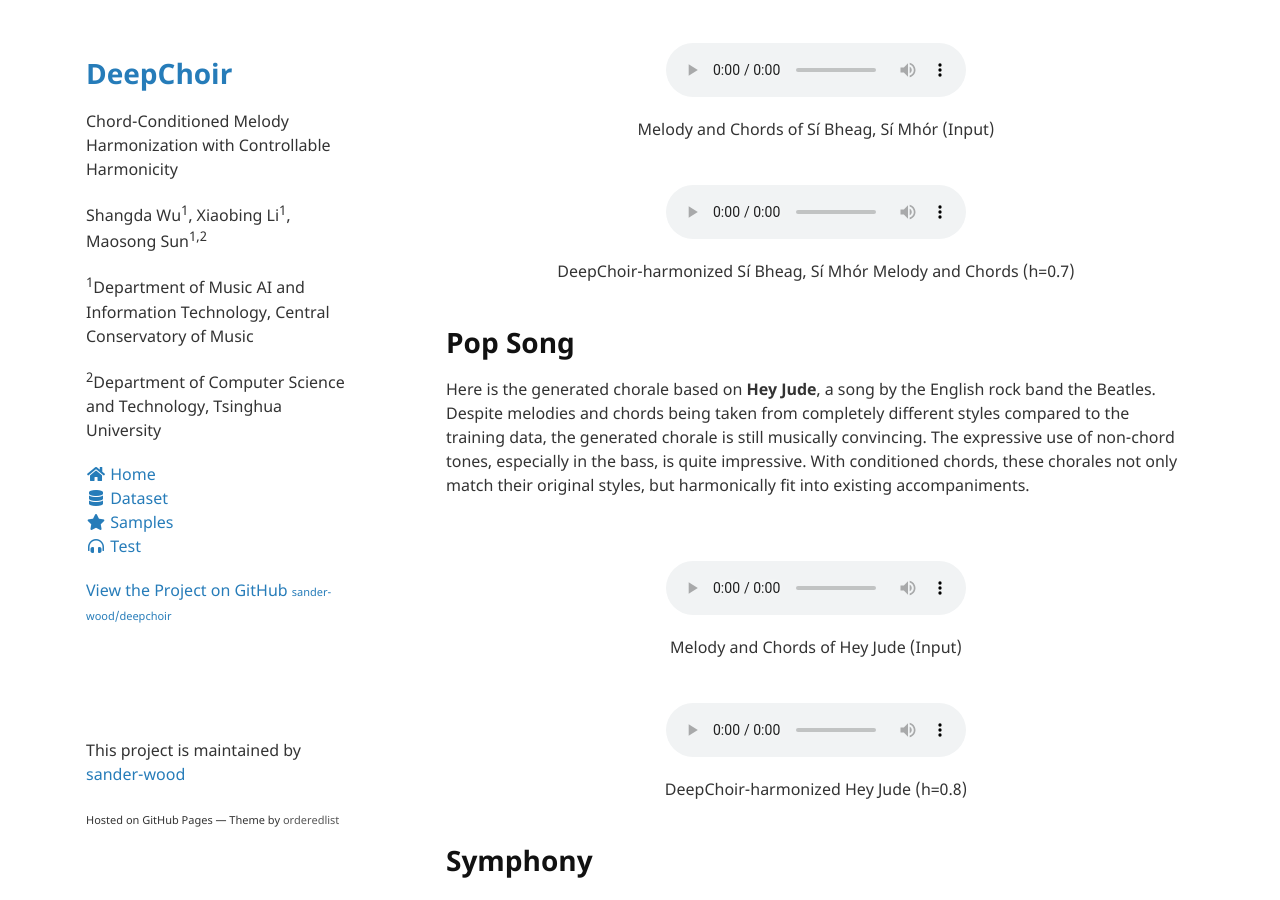
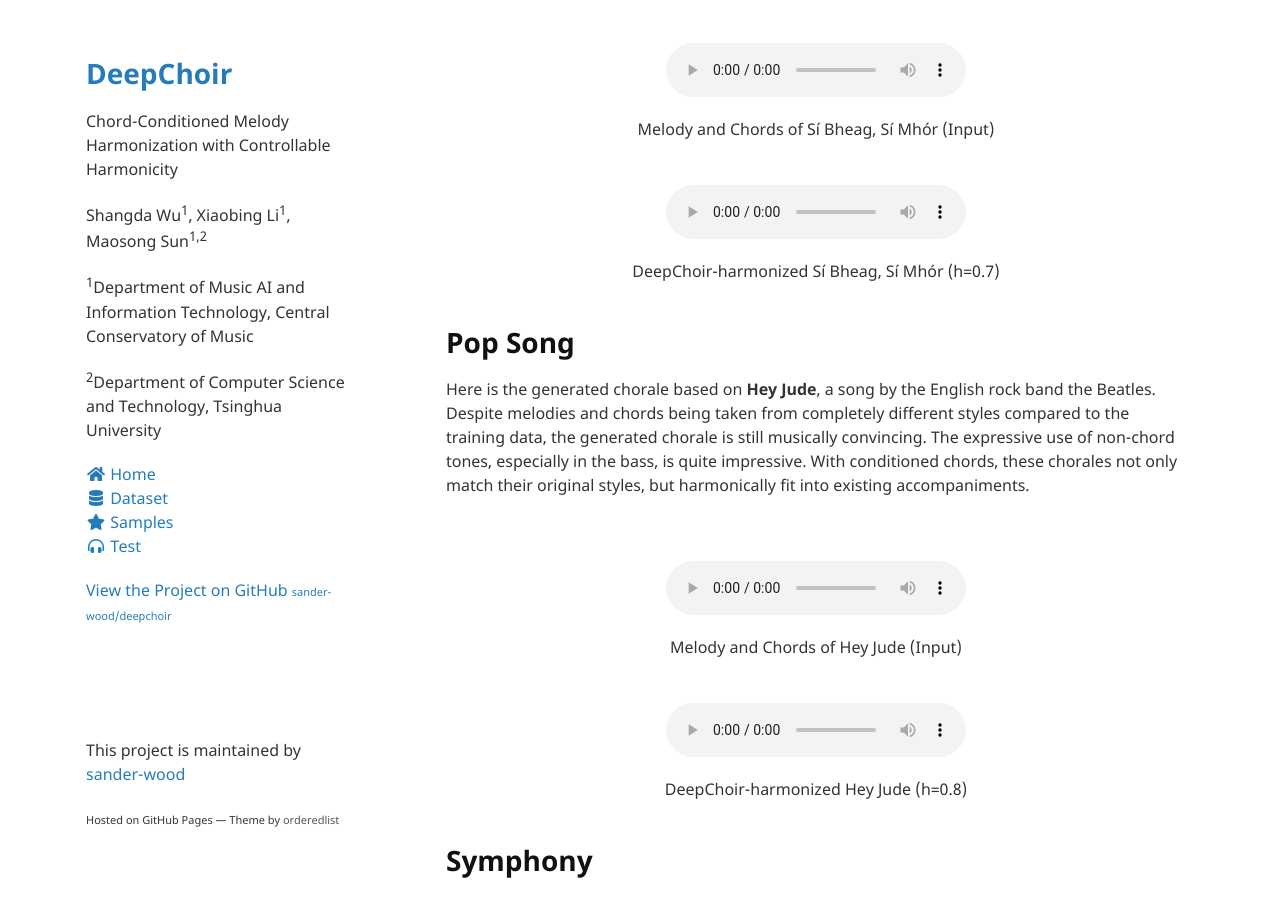
Before and after one commit to sander-wood/deepchoir, a Jekyll site: the page built from samples.md, in a window 1280 px wide and 900 px high, scrolled down 1525 px. Built offline with Jekyll 4.4.1, drawn with Linux system fonts in a browser that asks for light colours; nearby versions of some CDN libraries.

Commit message:
Update samples.md

```diff
--- a/samples.md
+++ b/samples.md
@@ -41,7 +41,7 @@ With chord conditioning and controllable harmonicity, DeepChoir is capable of ge
 <center>Melody and Chords of Sí Bheag, Sí Mhór (Input)</center>
 <br>
 <audio id="audio_10" src="samples/folk/Sí_Bheag,_Sí_Mhór_(h=0.7).mp3" type="audio/mpeg" controls controlsList="nodownload">Your browser does not support the audio element.</audio>
-<center>DeepChoir-harmonized Sí Bheag, Sí Mhór Melody and Chords (h=0.7)</center>
+<center>DeepChoir-harmonized Sí Bheag, Sí Mhór (h=0.7)</center>
 <br>
 
 # Pop Song
```
